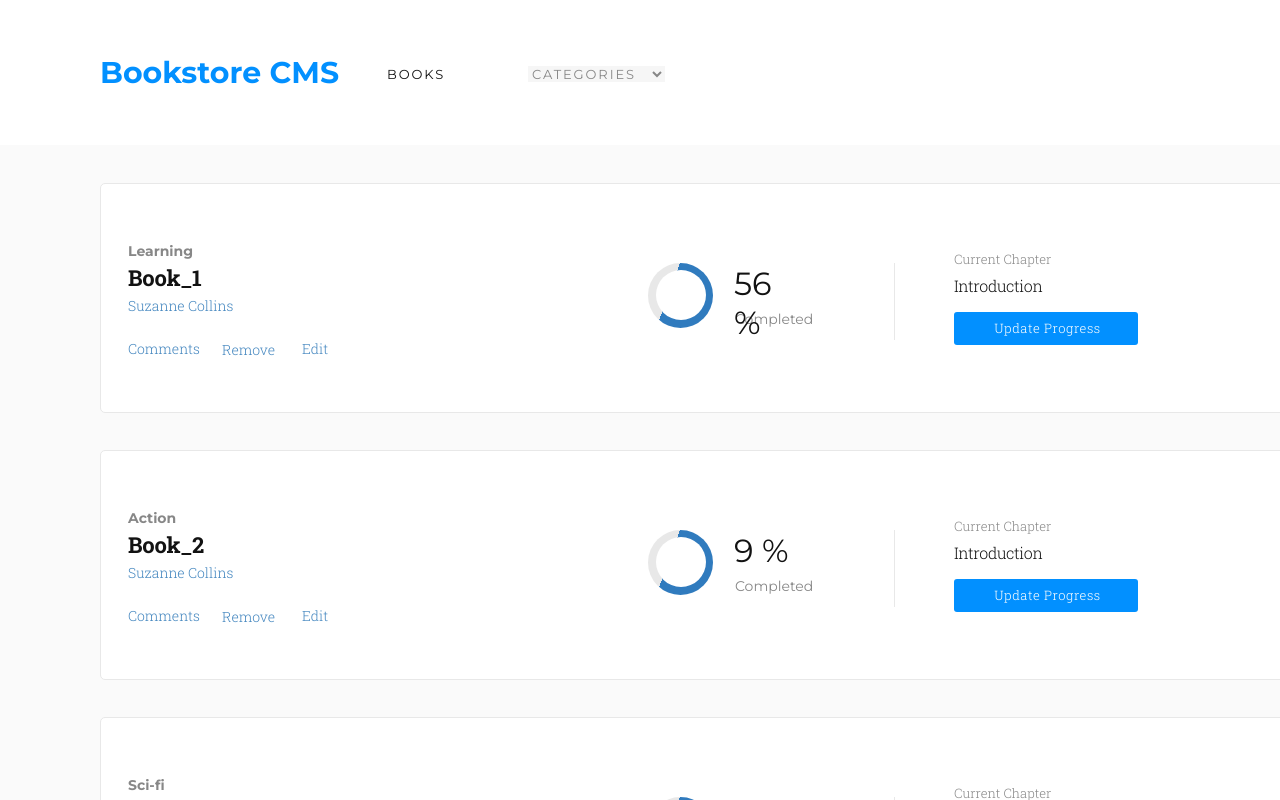
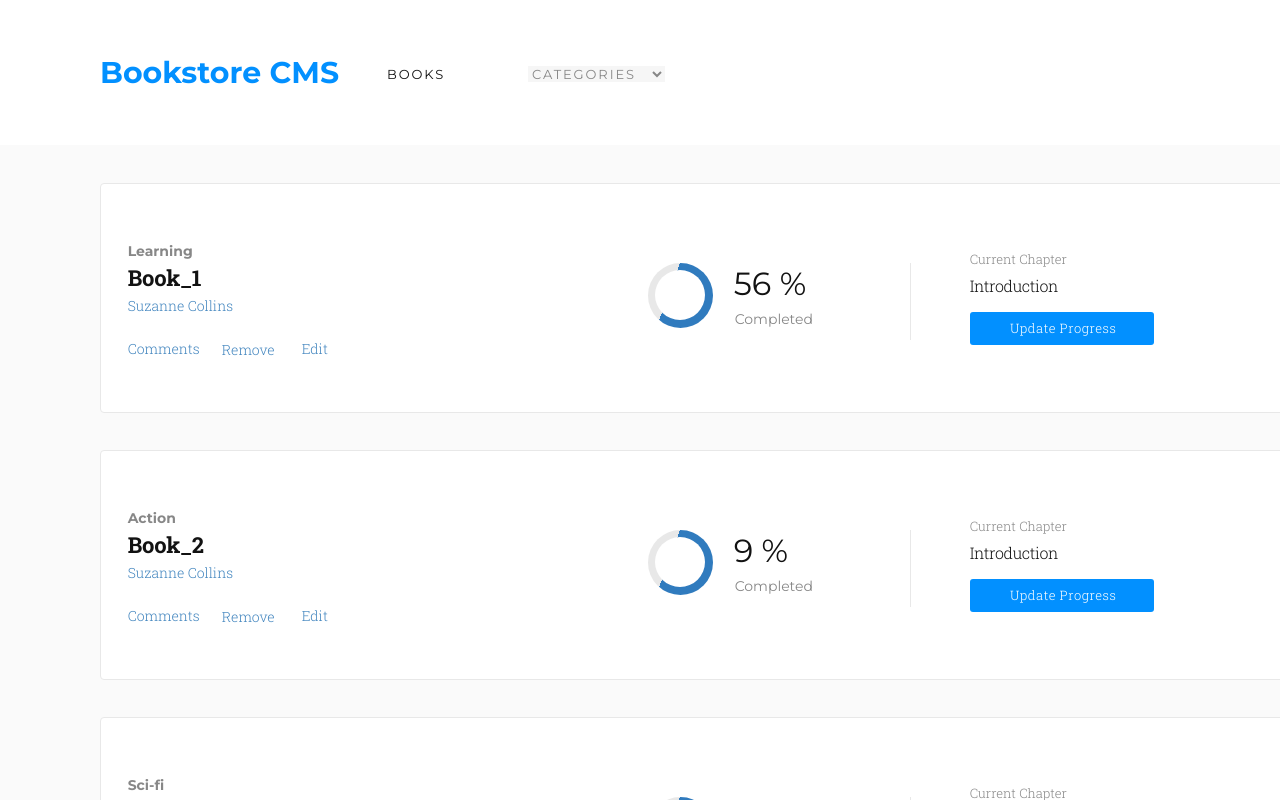
Before and after one commit to MrSayyod/bookstore-redux-app, a React (Create React App) app: page / in a window 1280 px wide. Shown: the top 800 px of the page. Built offline with nearby package versions, Linux system fonts and the light colour scheme.

Commit message:
Fix styling for padding of books section and percentage part

```diff
--- a/src/components/Book.js
+++ b/src/components/Book.js
@@ -23,6 +23,7 @@ const Book = ({ book, deleteBook }) => (
           <p className="percent">
             {Math.floor(Math.random() * 100)}
             {' '}
+            {' '}
             %
           </p>
           <p className="completeText">Completed</p>
--- a/src/styles/Book.css
+++ b/src/styles/Book.css
@@ -1,11 +1,11 @@
 .bookSection {
   display: flex;
   align-items: center;
-  width: 1025px;
-  height: 170px;
-  margin: 37px 100px 0 100px;
-  padding: 32px 147px 26px 27px;
-  border-radius: 5px;
+  width: 64.06rem;
+  height: 10.625rem;
+  margin: 2.313rem 6.23rem 0;
+  padding: 2rem 9.188rem 1.625rem 1.688rem;
+  border-radius: 4px;
   border: 1px solid #e8e8e8;
   background-color: #fff;
 }
@@ -134,7 +134,7 @@
 }
 
 .percent {
-  width: 4.25rem;
+  width: 5.25rem;
   height: 2.438rem;
   margin: 0.063rem 5.75rem 0 0.688rem;
   font-family: 'Montserrat', sans-serif;
```
